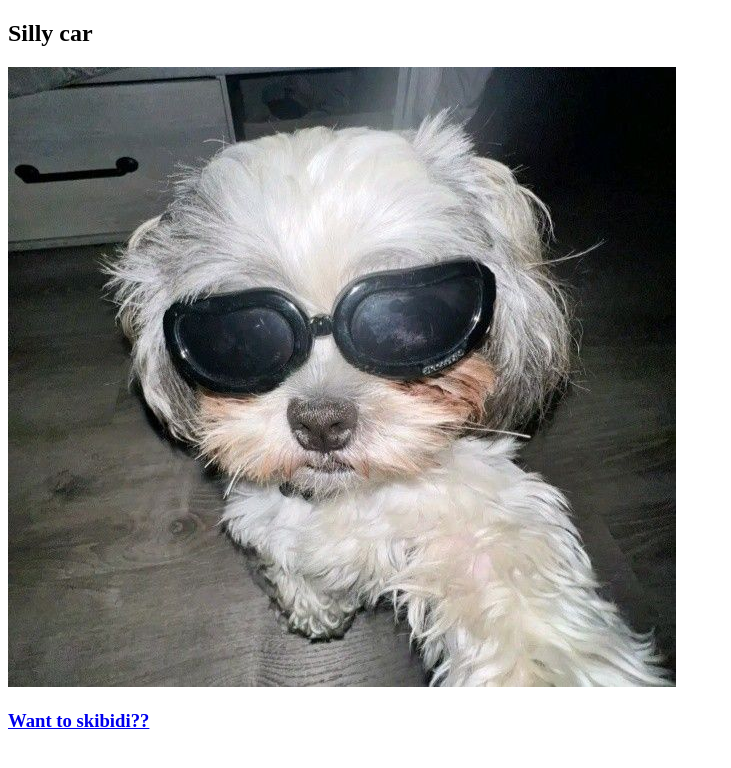
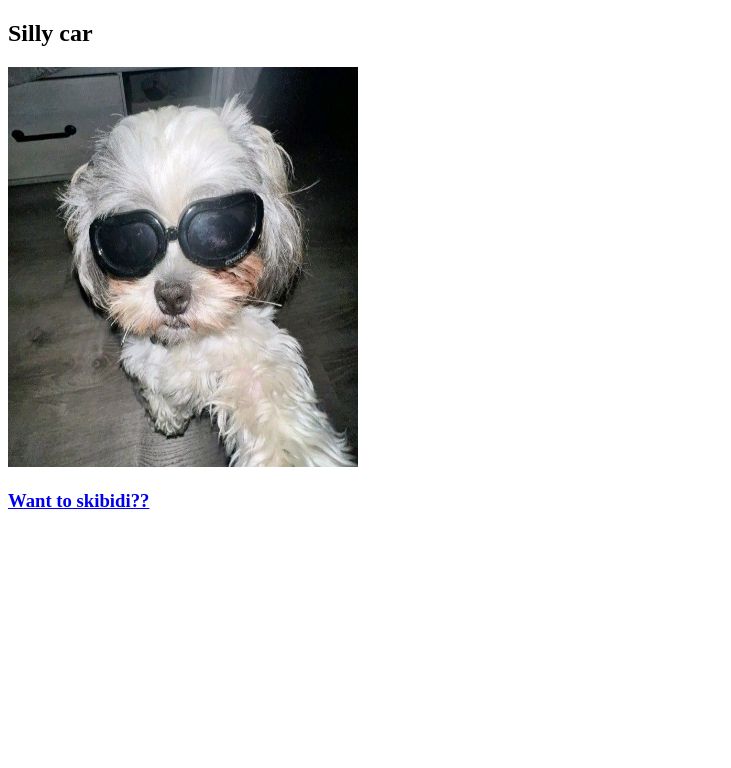
Before and after one commit to Rikhilk/html-bruh, a plain HTML site: page index.html in a window 1280 px wide. Shown: the whole page, without its empty margins (0-731 px from the left). Drawn offline with Linux system fonts and the light colour scheme.

Commit message:
Update index.html

```diff
--- a/index.html
+++ b/index.html
@@ -5,7 +5,7 @@
     </head>
     <body>
         <h2>Silly car</h2>
-        <img src = "./images/car.png" alt = "car image">
+        <img src = "./images/car.png" alt = "car image" width = 350 height = 400>
         <h3><a href="./skibidi.html">Want to skibidi??</a></h3>
     </body>
 </html>
```
